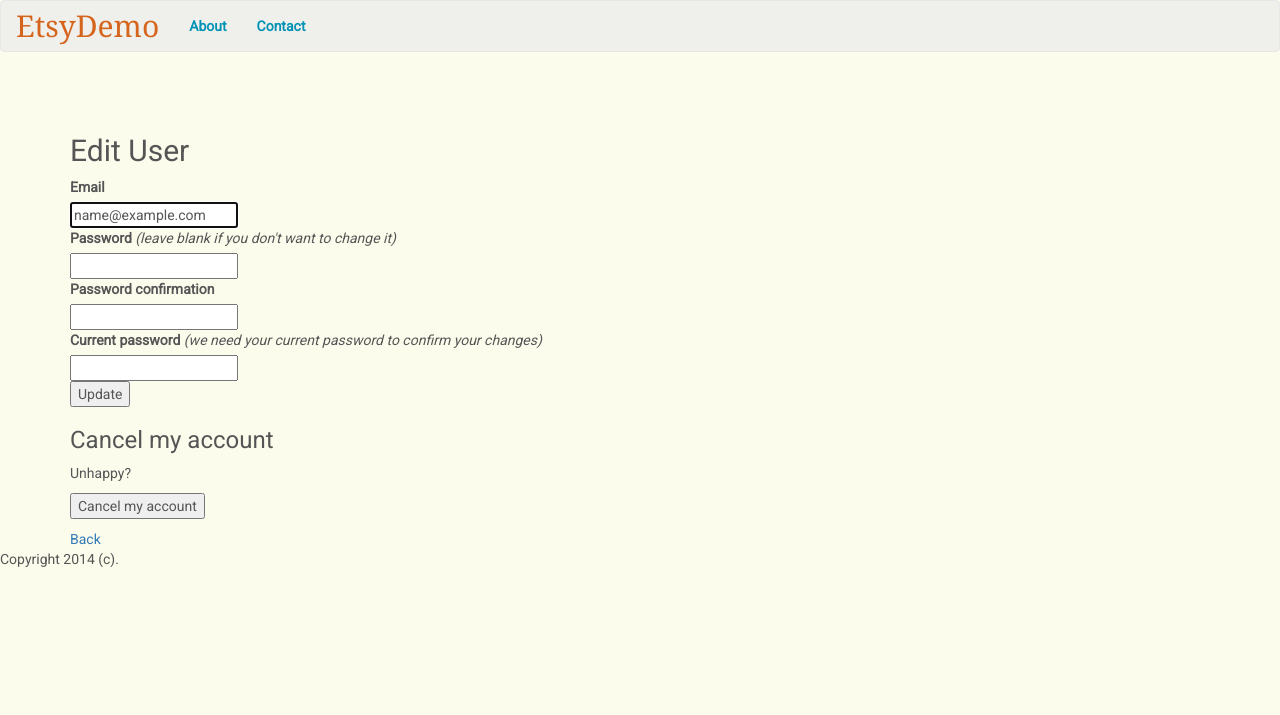
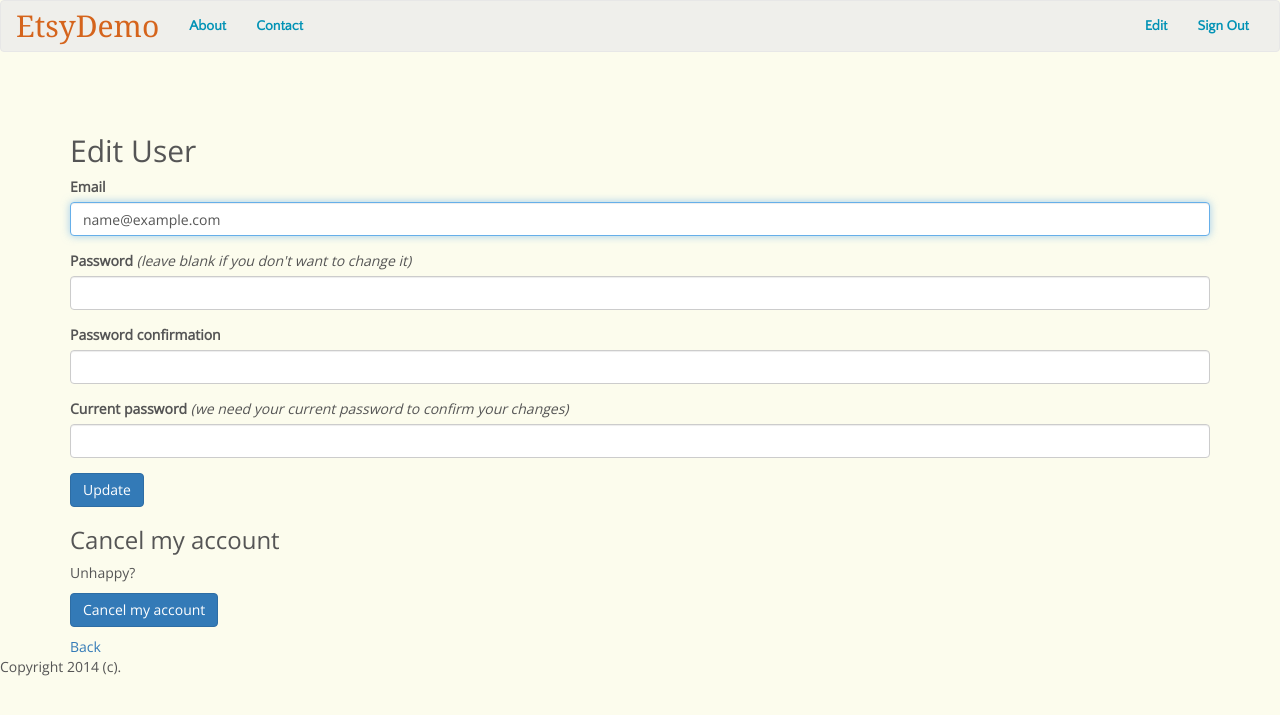
Before and after one commit to deanvlue/estsydemo, a Rails app: page /users/edit in a window 1280 px wide. Shown: the top 715 px of the page. Run offline with Rails 7, Linux system fonts and the light colour scheme; the visitor is signed in with stand-in values (Sample User, id 1); style sheets or scripts are compiled from the project's sources; parts of the project's set-up code (start-up, migrations or seed data) failed here and were passed over; some libraries are stand-ins or nearby versions.

Commit message:
User page visual adjustements

```diff
--- a/app/assets/stylesheets/custom.css.scss
+++ b/app/assets/stylesheets/custom.css.scss
@@ -3,7 +3,7 @@
 body {
 background-color: #fcfced;
 color: #555;
-font-family: 'Roboto', Helvetica, Arial, sans-serif;
+font-family: 'Open Sans','Roboto', Helvetica, Arial, sans-serif;
 
 }
 
@@ -13,14 +13,14 @@ font-family: 'Roboto', Helvetica, Arial, sans-serif;
 }
 
 .navbar-default .navbar-brand{
-  font-family: guardian-egypt, georgia, serif;
+  font-family: georgia, serif;
   font-weight: 400;
   color: #d5641c;
   font-size: 30px;
 }
 
 .navbar-default .navbar-nav li > a{
-  font-family:'Roboto', Arial, Helvetica, sans-serif;
+  font-family: 'Quattrocento Sans','Roboto', Arial, Helvetica, sans-serif;
   font-size: 14px;
   font-weight: bold;
   color: #0192b5;
@@ -42,12 +42,12 @@ font-family: 'Roboto', Helvetica, Arial, sans-serif;
 
 .caption{
     h3{
-        font-size:17px;
+        font-size:16px;
         margin: 2px;
    }
 
     p{
-        font-size:15px;
+        font-size:12px;
         margin: 0px;
     }
 }
--- a/app/views/devise/registrations/edit.html.erb
+++ b/app/views/devise/registrations/edit.html.erb
@@ -3,27 +3,40 @@
 <%= form_for(resource, as: resource_name, url: registration_path(resource_name), html: { method: :put }) do |f| %>
   <%= devise_error_messages! %>
 
-  <div><%= f.label :email %><br />
-  <%= f.email_field :email, autofocus: true %></div>
+  <div class="form-group">
+    <%= f.label :email %><br />
+    <%= f.email_field :email, autofocus: true, class: "form-control" %>
+  </div>
 
   <% if devise_mapping.confirmable? && resource.pending_reconfirmation? %>
-    <div>Currently waiting confirmation for: <%= resource.unconfirmed_email %></div>
+    <div class="form-group">
+      Currently waiting confirmation for: <%= resource.unconfirmed_email %>
+    </div>
   <% end %>
 
-  <div><%= f.label :password %> <i>(leave blank if you don't want to change it)</i><br />
-    <%= f.password_field :password, autocomplete: "off" %></div>
+  <div class="form-group">
+    <%= f.label :password %> <i>(leave blank if you don't want to change it)</i><br />
+    <%= f.password_field :password, autocomplete: "off", class: "form-control"  %>
+  </div>
 
-  <div><%= f.label :password_confirmation %><br />
-    <%= f.password_field :password_confirmation, autocomplete: "off" %></div>
+  <div class="form-group">
+    <%= f.label :password_confirmation %><br />
+    <%= f.password_field :password_confirmation, autocomplete: "off", class: "form-control"  %>
+  </div>
 
-  <div><%= f.label :current_password %> <i>(we need your current password to confirm your changes)</i><br />
-    <%= f.password_field :current_password, autocomplete: "off" %></div>
+  <div class="form-group">
+    <%= f.label :current_password %> <i>(we need your current password to confirm your changes)</i><br />
+    <%= f.password_field :current_password, autocomplete: "off", class: "form-control"  %>
+  </div>
 
-  <div><%= f.submit "Update" %></div>
+  <div class="form-group">
+    <%= f.submit "Update", class: "btn btn-primary"  %>
+  </div>
+
 <% end %>
 
 <h3>Cancel my account</h3>
 
-<p>Unhappy? <%= button_to "Cancel my account", registration_path(resource_name), data: { confirm: "Are you sure?" }, method: :delete %></p>
+<p>Unhappy? <%= button_to "Cancel my account", registration_path(resource_name), data: { confirm: "Are you sure?" }, method: :delete , class: "btn btn-primary" %></p>
 
 <%= link_to "Back", :back %>
--- a/app/views/layouts/_header.html.erb
+++ b/app/views/layouts/_header.html.erb
@@ -14,9 +14,18 @@
     <!-- Collect the nav links, forms, and other content for toggling -->
     <div class="collapse navbar-collapse" id="bs-example-navbar-collapse-1">
       <ul class="nav navbar-nav">
-        <li><a href="/pages/about">About</a></li>
-        <li><a href="/pages/contact">Contact</a></li>
-      </ul>
+        <li><%= link_to "About", pages_about_path %></li>
+        <li><%= link_to "Contact", pages_contact_path %></li>
+      </ul> <!-- /navbar left -->
+      <ul class="nav navbar-nav navbar-right">
+        <% if user_signed_in? %>
+            <li><%= link_to "Edit", edit_user_registration_path %></li>
+            <li><%= link_to "Sign Out", destroy_user_session_path, method: :delete %></li>
+        <% else %>
+            <li><%= link_to "Sign Up", new_user_registration_path %></li>
+            <li><%= link_to "Sign in", new_user_session_path %></li>
+        <% end %>
+      </ul> <!-- /navbar right -->
     </div><!-- /.navbar-collapse -->
   </div><!-- /.container-fluid -->
 </nav>
--- a/app/views/layouts/application.html.erb
+++ b/app/views/layouts/application.html.erb
@@ -5,8 +5,7 @@
   <%= stylesheet_link_tag    'application', media: 'all', 'data-turbolinks-track' => true %>
   <%= javascript_include_tag 'application', 'data-turbolinks-track' => true %>
   <%= csrf_meta_tags %>
-  <link href='http://fonts.googleapis.com/css?family=Roboto' rel='stylesheet' type='text/css'>
-  <link href='http://fonts.googleapis.com/css?family=Roboto+Condensed' rel='stylesheet' type='text/css'>
+  <link href='http://fonts.googleapis.com/css?family=Quattrocento+Sans|Open+Sans|Roboto|Roboto+Condensed' rel='stylesheet' type='text/css'>
 
 </head>
 <body>
```
Also changed, not shown: app/views/devise/registrations/new.html.erb (+16 -7 lines), app/views/devise/sessions/new.html.erb (+15 -6 lines).
